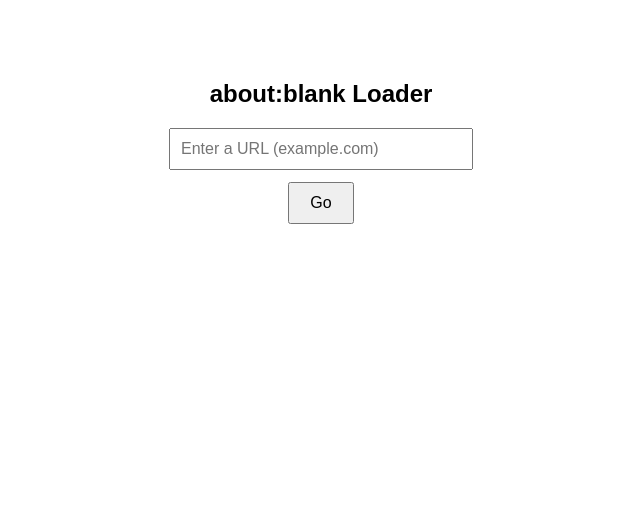
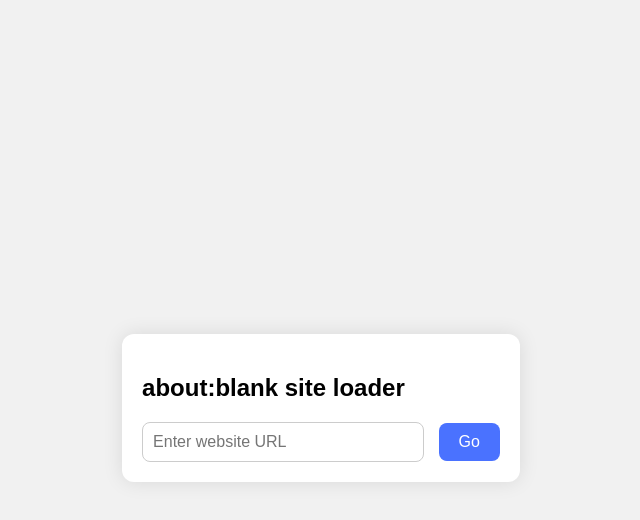
Before and after one commit to The-Chloro-Edition/the-chloro-edition.github.io, a plain HTML site: page index.html in a window 1280 px wide. Shown: the whole page, without its empty margins (319-959 px from the left). Drawn offline with Linux system fonts and the light colour scheme.

Commit message:
Refactor about:blank loader to improve functionality

```diff
--- a/index.html
+++ b/index.html
@@ -1,89 +1,93 @@
 <!DOCTYPE html>
 <html>
 <head>
-  <meta charset="UTF-8">
-  <title>about:blank Loader</title>
+  <title>about:blank cloaker</title>
   <style>
     body {
-      font-family: sans-serif;
+      font-family: Arial, sans-serif;
       display: flex;
-      flex-direction: column;
+      justify-content: center;
       align-items: center;
-      margin-top: 60px;
+      height: 100vh;
+      background: #f1f1f1;
+    }
+    #box {
+      background: white;
+      padding: 20px;
+      border-radius: 12px;
+      box-shadow: 0 0 20px rgba(0,0,0,0.1);
     }
     input {
-      width: 280px;
+      width: 260px;
       padding: 10px;
+      border: 1px solid #ccc;
+      border-radius: 8px;
       font-size: 16px;
     }
     button {
       padding: 10px 20px;
-      margin-top: 12px;
+      margin-left: 10px;
       font-size: 16px;
+      background: #4a72ff;
+      border: none;
+      color: white;
+      border-radius: 8px;
       cursor: pointer;
+    }
+    button:hover {
+      background: #2d56e0;
     }
   </style>
 </head>
 <body>
 
-<h2>about:blank Loader</h2>
-<input id="siteInput" placeholder="Enter a URL (example.com)">
-<button onclick="launch()">Go</button>
+<div id="box">
+  <h2>about:blank site loader</h2>
+  <input id="urlInput" type="text" placeholder="Enter website URL">
+  <button onclick="launch()">Go</button>
+</div>
 
 <script>
 function launch() {
-  let url = document.getElementById("siteInput").value.trim();
+  let url = document.getElementById("urlInput").value.trim();
+
   if (!url) return;
 
+  // Add https if missing
   if (!url.startsWith("http://") && !url.startsWith("https://")) {
     url = "https://" + url;
   }
 
+  // Open about:blank tab
   let win = window.open("about:blank", "_blank");
-  if (!win) {
-    alert("Popup blocked. Allow popups for this site.");
-    return;
+
+  // Load function so it updates same tab for link clicks
+  function loadPage(targetUrl) {
+    fetch(targetUrl)
+      .then(res => res.text())
+      .then(html => {
+        win.document.open();
+        win.document.write(html);
+        win.document.close();
+
+        // Force all links to stay in the SAME about:blank tab
+        const links = win.document.querySelectorAll("a");
+        links.forEach(a => {
+          a.addEventListener("click", event => {
+            event.preventDefault();
+            const href = a.href;
+            loadPage(href);
+          });
+        });
+      })
+      .catch(() => {
+        win.document.body.innerHTML =
+          "<h2 style='font-family:sans-serif;'>Failed to load site.</h2>";
+      });
   }
 
-  fetch(url)
-    .then(r => r.text())
-    .then(html => {
-      // Create a DOM so we can edit links
-      let parser = new DOMParser();
-      let doc = parser.parseFromString(html, "text/html");
-
-      // Rewrite ALL links to stay inside the same about:blank tab
-      doc.querySelectorAll("a[href]").forEach(a => {
-        let href = a.getAttribute("href");
-        if (href.startsWith("http")) {
-          a.setAttribute("data-proxy-href", href);
-          a.setAttribute("href", "#");
-          a.onclick = () => {
-            loadInBlank(win, href);
-            return false;
-          };
-        }
-      });
-
-      // Write modified page to about:blank
-      win.document.open();
-      win.document.write("<!DOCTYPE html>" + doc.documentElement.outerHTML);
-      win.document.close();
-
-      // Inject a loader function into about:blank tab for future clicks
-      win.loadInBlank = function(blankWindow, linkURL) {
-        fetch(linkURL)
-          .then(r => r.text())
-          .then(innerHTML => {
-            blankWindow.document.open();
-            blankWindow.document.write(innerHTML);
-            blankWindow.document.close();
-          });
-      };
-    })
-    .catch(err => {
-      win.document.body.innerHTML = "<h2>Error loading site.</h2><p>" + err + "</p>";
-    });
+  // Initial load
+  loadPage(url);
 }
 </script>
 
```
